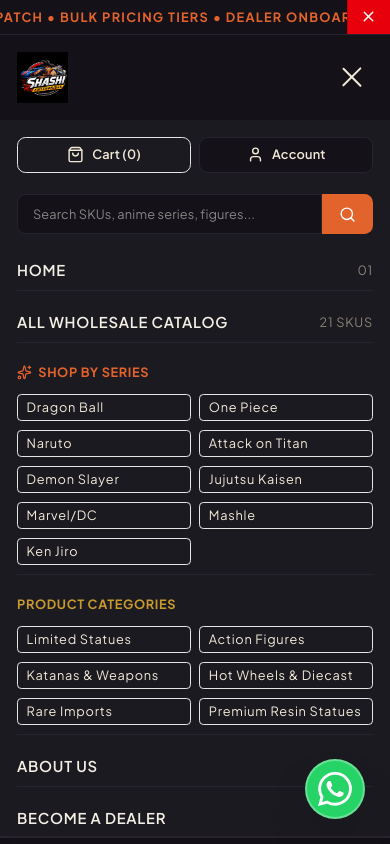
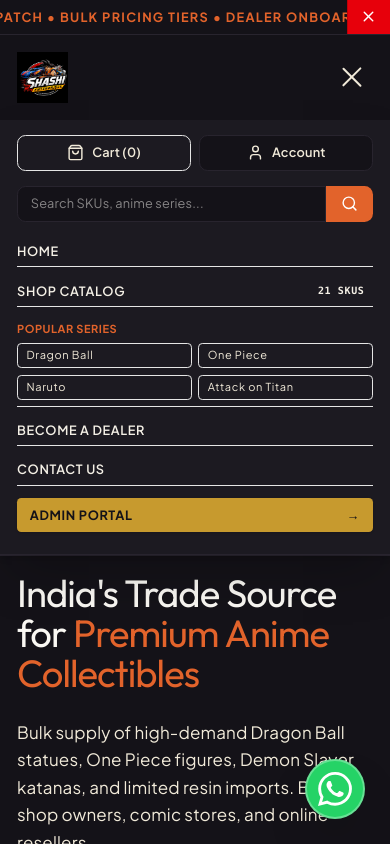
Before and after one commit to wpzvqrs8/shashienterprises, a Next.js app: page / in a window 390 px wide. Both pictures are taken after a click on the button 351 px from the left and 77 px from the top of the page. Shown: the top 844 px of the page. Built offline with nearby package versions, Linux system fonts and the light colour scheme.

Commit message:
feat(mobile): drop navbar from top on scroll up, auto-retract menu on scroll, and streamline mobile drawer content

```diff
--- a/src/components/storefront/navbar.tsx
+++ b/src/components/storefront/navbar.tsx
@@ -38,17 +38,22 @@ export const Navbar: React.FC = () => {
 
     const handleScroll = () => {
       const currentScrollY = window.scrollY;
+      const scrollDiff = currentScrollY - lastScrollY;
+
+      // Auto-close mobile menu on scroll so user can access main website
+      if (Math.abs(scrollDiff) > 6) {
+        setIsMobileMenuOpen(false);
+      }
 
       if (currentScrollY <= 60) {
         setIsVisible(true);
-      } else if (currentScrollY > lastScrollY) {
+      } else if (scrollDiff > 4) {
         // User scrolling down the page -> shift navbar up out of screen
         setIsVisible(false);
-      } else {
-        // User scrolling up the page -> bring navbar back down into position
+      } else if (scrollDiff < -4) {
+        // User scrolling up the page -> drop navbar down from top of screen
         setIsVisible(true);
       }
-
 
       lastScrollY = currentScrollY;
     };
@@ -290,11 +295,11 @@ export const Navbar: React.FC = () => {
         </div>
       </div>
 
-      {/* Mobile Navigation Drawer */}
+      {/* Streamlined Mobile Navigation Drawer */}
       {isMobileMenuOpen && (
-        <div className="lg:hidden bg-ink-900 border-b border-ink-800 px-4 pt-4 pb-6 space-y-4 max-h-[85vh] overflow-y-auto animate-in slide-in-from-top-2 duration-200">
+        <div className="lg:hidden bg-ink-900 border-b border-ink-800 px-4 pt-3.5 pb-5 space-y-3.5 shadow-2xl animate-in slide-in-from-top-2 duration-200">
           {/* Quick Cart & Account bar for Mobile */}
-          <div className="grid grid-cols-2 gap-2 pb-1">
+          <div className="grid grid-cols-2 gap-2">
             <button
               onClick={() => {
                 setIsMobileMenuOpen(false);
@@ -319,44 +324,42 @@ export const Navbar: React.FC = () => {
           <form onSubmit={handleSearchSubmit} className="flex">
             <input
               type="text"
-              placeholder="Search SKUs, anime series, figures..."
+              placeholder="Search SKUs, anime series..."
               value={searchQuery}
               onChange={(e) => setSearchQuery(e.target.value)}
-              className="bg-ink-950 border border-ink-800 text-parchment-50 text-xs sm:text-sm px-3.5 py-2.5 rounded-l-md w-full focus:outline-none focus:border-ember-500"
+              className="bg-ink-950 border border-ink-800 text-parchment-50 text-xs px-3 py-2 rounded-l-md w-full focus:outline-none focus:border-ember-500"
             />
-            <button type="submit" className="bg-ember-500 hover:bg-ember-600 text-white px-4 py-2.5 rounded-r-md transition-colors flex items-center justify-center">
+            <button type="submit" className="bg-ember-500 hover:bg-ember-600 text-white px-3.5 py-2 rounded-r-md transition-colors flex items-center justify-center">
               <Search className="w-4 h-4" />
             </button>
           </form>
 
           {/* Core Navigation Links */}
-          <nav className="flex flex-col space-y-3 text-sm font-semibold uppercase tracking-wider">
+          <nav className="flex flex-col space-y-2 text-xs font-semibold uppercase tracking-wider">
             <Link
               href="/"
               onClick={() => setIsMobileMenuOpen(false)}
-              className="py-2 border-b border-ink-800 flex items-center justify-between text-parchment-100 hover:text-ember-500"
+              className="py-1.5 border-b border-ink-800/80 flex items-center justify-between text-parchment-100 hover:text-ember-500"
             >
               <span>Home</span>
-              <span className="text-xs text-muted font-normal">01</span>
             </Link>
 
             <Link
               href="/shop"
               onClick={() => setIsMobileMenuOpen(false)}
-              className="py-2 border-b border-ink-800 flex items-center justify-between text-parchment-100 hover:text-ember-500"
+              className="py-1.5 border-b border-ink-800/80 flex items-center justify-between text-parchment-100 hover:text-ember-500"
             >
-              <span>All Wholesale Catalog</span>
-              <span className="text-xs text-muted font-normal">21 SKUs</span>
+              <span>Shop Catalog</span>
+              <span className="text-[10px] bg-ember-500/20 text-ember-400 px-2 py-0.5 rounded font-mono">21 SKUs</span>
             </Link>
 
-            {/* Shop by Anime Series */}
-            <div className="py-2 border-b border-ink-800 space-y-2">
-              <div className="flex items-center gap-1.5 text-xs text-ember-500 font-bold uppercase tracking-wider">
-                <Sparkles className="w-3.5 h-3.5" />
-                <span>Shop by Series</span>
+            {/* Popular Series (Top 4) */}
+            <div className="py-1.5 border-b border-ink-800/80 space-y-1.5">
+              <div className="text-[11px] text-ember-500 font-bold uppercase tracking-wider">
+                Popular Series
               </div>
-              <div className="grid grid-cols-2 gap-2 text-xs normal-case pt-1 font-normal">
-                {seriesCategories.map(cat => (
+              <div className="grid grid-cols-2 gap-1.5 text-[11px] normal-case font-normal">
+                {seriesCategories.slice(0, 4).map(cat => (
                   <Link
                     key={cat.id}
                     href={`/shop/${cat.slug}`}
@@ -369,44 +372,18 @@ export const Navbar: React.FC = () => {
               </div>
             </div>
 
-            {/* Shop by Product Type */}
-            <div className="py-2 border-b border-ink-800 space-y-2">
-              <div className="text-xs text-gold-500 font-bold uppercase tracking-wider">
-                Product Categories
-              </div>
-              <div className="grid grid-cols-2 gap-2 text-xs normal-case pt-1 font-normal">
-                {typeCategories.map(cat => (
-                  <Link
-                    key={cat.id}
-                    href={`/shop/${cat.slug}`}
-                    onClick={() => setIsMobileMenuOpen(false)}
-                    className="text-parchment-text/80 hover:text-gold-400 py-1 px-2 rounded bg-ink-950/60 border border-ink-800/60 truncate"
-                  >
-                    {cat.name}
-                  </Link>
-                ))}
-              </div>
-            </div>
-
-            {/* Institutional Links */}
-            <Link
-              href="/about"
-              onClick={() => setIsMobileMenuOpen(false)}
-              className="py-2 border-b border-ink-800 text-parchment-100 hover:text-ember-500"
-            >
-              About Us
-            </Link>
             <Link
               href="/become-a-dealer"
               onClick={() => setIsMobileMenuOpen(false)}
-              className="py-2 border-b border-ink-800 text-parchment-100 hover:text-ember-500"
+              className="py-1.5 border-b border-ink-800/80 text-parchment-100 hover:text-ember-500"
             >
               Become a Dealer
             </Link>
+
             <Link
               href="/contact"
               onClick={() => setIsMobileMenuOpen(false)}
-              className="py-2 border-b border-ink-800 text-parchment-100 hover:text-ember-500"
+              className="py-1.5 border-b border-ink-800/80 text-parchment-100 hover:text-ember-500"
             >
               Contact Us
             </Link>
@@ -415,9 +392,9 @@ export const Navbar: React.FC = () => {
             <Link
               href="/admin"
               onClick={() => setIsMobileMenuOpen(false)}
-              className="py-2.5 px-3 mt-2 text-ink-950 bg-gold-500 hover:bg-gold-600 rounded-md font-bold text-xs uppercase tracking-wider flex items-center justify-between shadow-sm"
+              className="py-2 px-3 mt-1 text-ink-950 bg-gold-500 hover:bg-gold-600 rounded font-bold text-xs uppercase tracking-wider flex items-center justify-between shadow-sm"
             >
-              <span>Admin Control Center</span>
+              <span>Admin Portal</span>
               <span>→</span>
             </Link>
           </nav>
```
